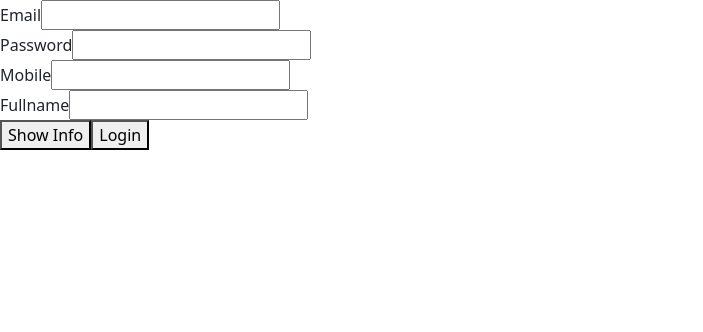
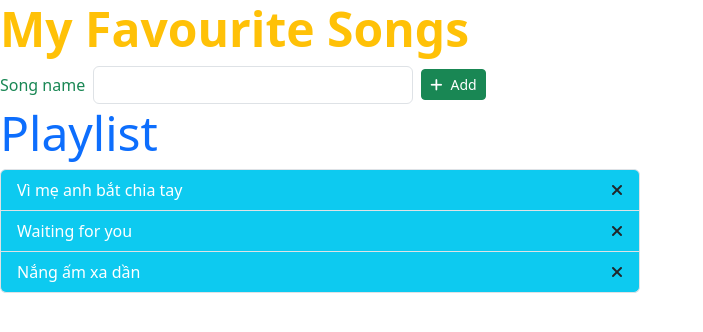
Before and after one commit to khoanguyen84/C1222I1, a React (Create React App) app in the folder Module5/cra/: page / in a window 1280 px wide. Shown: the top 332 px of the page, without its empty margins (0-703 px from the left). Built offline with nearby package versions, Linux system fonts and the light colour scheme.

Commit message:
useState

```diff
--- a/Module5/cra/src/App.jsx
+++ b/Module5/cra/src/App.jsx
@@ -2,11 +2,7 @@ import React from 'react';
 import './App.css';
 import Banner from './components/layout/Banner';
 import Narbar from './components/layout/Narbar';
-import Main from './components/layout/Main';
-import Footer from './components/layout/Footer';
-import UseState from './components/LearningUseState/UseState';
-import TwoWayBinding from './components/LearningUseState/TwoWayBinding';
-import TwoWayBinding2 from './components/LearningUseState/TwoWayBinding2';
+import Index from './components/LearningUseState/Index';
 
 function App() {
   return (
@@ -16,7 +12,7 @@ function App() {
       <Main />
       <Footer /> */}
       {/* <UseState/> */}
-      <TwoWayBinding2/>
+      <Index/>
     </>
   );
 }
--- /dev/null
+++ b/Module5/cra/src/components/LearningUseState/Index.jsx
@@ -0,0 +1,12 @@
+import React from "react";
+import PlayList3 from "./PlayList3";
+
+function Main() {
+    return (
+        <div>
+            <PlayList3/>
+        </div>
+    )
+}
+
+export default Main;
--- /dev/null
+++ b/Module5/cra/src/components/LearningUseState/PlayList3.jsx
@@ -0,0 +1,75 @@
+import React, { useState } from "react";
+
+function PlayList3() {
+    const [state, setState] = useState({
+        playlist: [
+            "Vì mẹ anh bắt chia tay",
+            "Waiting for you",
+            "Nắng ấm xa dần"
+        ],
+        songname: ''
+    })
+
+    const handleAddToPlaylist = (e) => {
+        e.preventDefault();
+        setState((prev) => {
+            let newList = [...prev.playlist, songname];
+
+            return {
+                ...prev,
+                playlist: newList,
+                songname: ''
+            }
+        })
+    }
+
+    const handleRemove = (song) => {
+        let confirm = window.confirm(`Are you sure to remove ${song} from playlist?`)
+        if (confirm) {
+            setState((prev) => {
+                let newList = prev.playlist.filter((item) => item != song)
+                return {
+                    ...prev,
+                    playlist: newList
+                };
+            })
+        }
+    }
+
+    const { playlist, songname } = state;
+    return (
+        <div>
+            <h1 className="display-5 text-warning fw-bolder">My Favourite Songs</h1>
+            <form onSubmit={handleAddToPlaylist} className="d-flex align-items-center">
+                <label className="text-success">Song name</label>
+                <input type="text" className="form-control w-25 mx-2"
+                    value={songname}
+                    onInput={(e) => setState({...state, songname: e.target.value})}
+                />
+                <button className="btn btn-sm btn-success" type="submit">
+                    <i className="fa fa-plus me-2"></i>
+                    Add
+                </button>
+            </form>
+            <h1 className="display-5 text-primary">Playlist</h1>
+            <ul className="list-group w-50">
+                {
+                    playlist.map(function (song, index) {
+                        return (
+                            <li key={song} className="list-group-item bg-info text-white d-flex justify-content-between">
+                                {song}
+                                <span role="button" className="text-dark fw-bolder"
+                                    onClick={() => handleRemove(song)}
+                                >
+                                    <i className="fa fa-times"></i>
+                                </span>
+                            </li>
+                        )
+                    })
+                }
+            </ul>
+        </div>
+    )
+}
+
+export default PlayList3;
```
Also changed, not shown: Module5/cra/src/components/LearningUseState/Callback.jsx (added, +25 -0 lines), Module5/cra/src/components/LearningUseState/PlayList.jsx (added, +73 -0 lines), Module5/cra/src/components/LearningUseState/PlayList2.jsx (added, +65 -0 lines).
